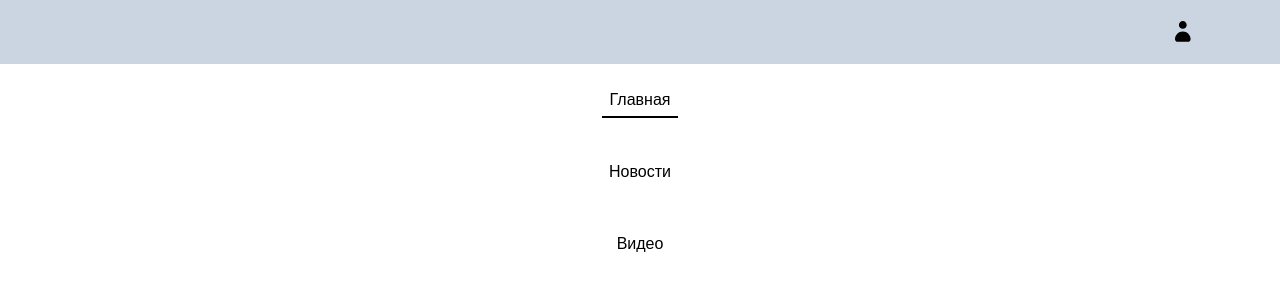
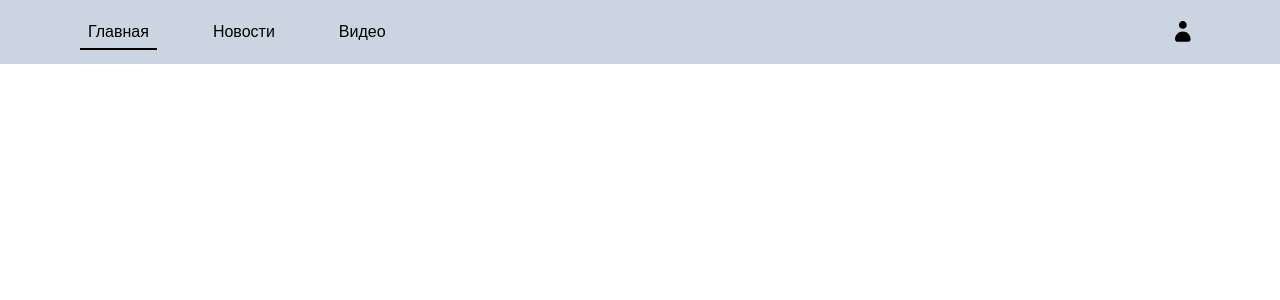
Before and after one commit to DmitriiPavlyuchenko/Skate, a Vue app in the folder client/: page / in a window 1280 px wide. Shown: the top 300 px of the page. Built offline with nearby package versions, Linux system fonts and the light colour scheme.

Commit message:
Fix (Header): fix menu styles

```diff
--- a/client/src/components/HeaderApp.vue
+++ b/client/src/components/HeaderApp.vue
@@ -6,18 +6,18 @@
         <ul :class="[$style.menu, [isMenuOpen ? $style['menu-open'] : '']]">
           <li>
             <router-link :class="$style['menu-link']" :to="{ name: 'home' }"
-              >Главная</router-link
-            >
+              >Главная
+            </router-link>
           </li>
           <li>
             <router-link :class="$style['menu-link']" :to="{ name: 'news' }"
-              >Новости</router-link
-            >
+              >Новости
+            </router-link>
           </li>
           <li>
             <router-link :class="$style['menu-link']" :to="{ name: 'video' }"
-              >Видео</router-link
-            >
+              >Видео
+            </router-link>
           </li>
         </ul>
         <ButtonBase
@@ -76,14 +76,15 @@ const toggleMenu = () => {
 }
 
 .menu {
-  @apply flex gap-12 smDesktop:hidden absolute top-14 right-0 left-0 bottom-0 flex flex-col items-center content-center pt-8;
+  @apply flex gap-12 smDesktop:hidden smDesktop:absolute smDesktop:top-14 smDesktop:right-0 smDesktop:left-0
+  smDesktop:bottom-0  smDesktop:flex-col smDesktop:items-center smDesktop:content-center smDesktop:pt-8;
 }
 
 .menu-link {
   @apply text-base smDesktop:text-2xl hover:border-b-2 border-y-current p-2;
 }
 
-.menu.menu-open {
+.menu-open {
   @apply flex;
 }
 </style>
```
